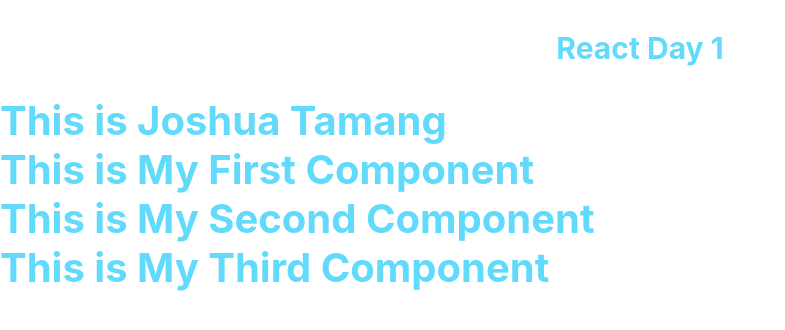
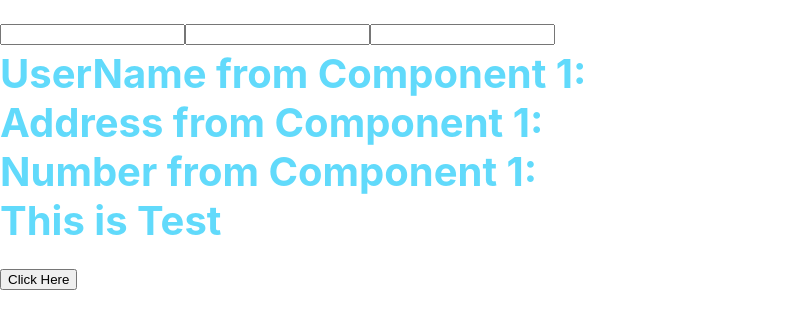
Before and after one commit to JoshuaTamang4382/react-class-1, a React (Create React App) app: page / in a window 1280 px wide. Shown: the top 330 px of the page, without its empty margins (0-785 px from the left). Built offline with nearby package versions, Linux system fonts and the light colour scheme.

Commit message:
react state and props

```diff
--- a/src/App.js
+++ b/src/App.js
@@ -4,18 +4,14 @@
 import React, {Component} from 'react';
 import './App.css';
 import MyFirstComponent from './component/myFirstComponent';
+import MyThirdComponent from './component/myThirdComponent';
+import DigitalClock from './digitalClock.js';
 
 export default class App extends Component{
     render() {
       return (
         <div className="headerName">
-          <div style={{margin:'auto'}}>
-            <p style={{fontSize:30,textAlign:'center'}}>React Day 1</p>
-            This is Joshua Tamang
-          </div>
-          <div>
-            {console.log('This is react class')}
-          </div>
+            {/* <MyThirdComponent name="Joshua"/> */}
             <MyFirstComponent/>
         </div>
       );
--- a/src/component/myFirstComponent.js
+++ b/src/component/myFirstComponent.js
@@ -2,11 +2,42 @@ import React, {Component} from 'react';
 import MySecondComponent from './mySecondComponent';
 
 class MyFirstComponent extends Component {
+    constructor(props){
+        super(props);
+        this.state={
+            username: "",
+            address:"",
+            number:""
+        };
+        // this.handleChange=this.handleChange.bind(this);
+        }
+    handleChange=(event)=>{
+        this.setState({
+            [event.target.name]:event.target.value
+        })
+    };
+
+    callFromSecondComponent=(name)=>{
+        alert('This is your boss'+name);
+    };
     render() {
         return (
             <div>
-                This is My First Component
-                <MySecondComponent/>
+                    <input type="text" name="username"
+                    onChange={this.handleChange}></input>
+                    <input type="text" name="address"
+                    onChange={this.handleChange}></input>
+                    <input type="number" name="number"
+                    onChange={this.handleChange}></input>
+                    {/* <br/> User Name : {this.state.username}
+                    <br/> Address : {this.state.address}
+                    <br/> Number : {this.state.number} */}
+                    <MySecondComponent
+                        userName={this.state.username}
+                        address={this.state.address}
+                        number={this.state.number}
+                        test="This is Test"
+                        callFromSecondComponent={this.callFromSecondComponent}/>
             </div>
         );
     }
--- a/src/component/mySecondComponent.js
+++ b/src/component/mySecondComponent.js
@@ -5,8 +5,14 @@ class MySecondComponent extends Component {
     render() {
         return (
             <div>
-                This is My Second Component
-                <MyThirdComponent/>
+                UserName from Component 1:
+                {this.props.userName}<br/>
+                Address from Component 1:
+                {this.props.address}<br/>
+                Number from Component 1:
+                {this.props.number}<br/>
+                {this.props.test}<br/>
+                <button onClick={()=>this.props.callFromSecondComponent('Joshua')}>Click Here</button>
             </div>
         );
     }
--- a/src/component/myThirdComponent.js
+++ b/src/component/myThirdComponent.js
@@ -1,6 +1,18 @@
 import React, {Component} from 'react';
 
 class MyThirdComponent extends Component {
+
+    componentDidMount(){
+        console.log('this is component did mount');
+    }
+
+    componentWillReceiveProps(nextProps, nextContext){
+        console.log(nextProps);
+        console.log(nextContext);
+    }
+    componentWillUnmount() {
+        console.log('this is unmount')
+    }
     render() {
         return (
             <div>
--- /dev/null
+++ b/src/digitalClock.js
@@ -0,0 +1,46 @@
+import  React,{ Component } from "react";
+
+class DigitalClock extends Component{
+    constructor(props){
+        super(props);
+        this.state={
+            date:new Date()
+        }
+    }
+    componentDidMount() {
+        let self=this;
+        this.timer=setInterval(function(){
+            self.setState({
+                date: new Date()
+            })
+        },1000)
+        console.log(this.timer);
+    }
+
+    componentWillUnmount() {
+        clearInterval(this.timer);
+    }
+    clearTimer=()=>{
+        clearInterval(this.timer);
+    };
+    render(){
+        return (
+            <div style={{position:'relative',height:'100vh'}}>
+                <div style={{display:'flex',position:'absolute',top:'30%',left:'30%'}}>
+                    <div style={{padding:20}}>
+                        {this.state.date.getHours()}
+                    </div>
+                    <div style={{padding:20}}>
+                        {this.state.date.getMinutes()}
+                    </div>
+                    <div style={{padding:20}}>
+                        {this.state.date.getSeconds()}
+                    </div>
+                </div>
+                <button onClick={this.clearTimer}>Clear Timer</button>
+            </div>
+        )
+    }
+}
+
+export default DigitalClock
```
Also changed, not shown: 1 other file (tests, documents, lock files or other folders).
